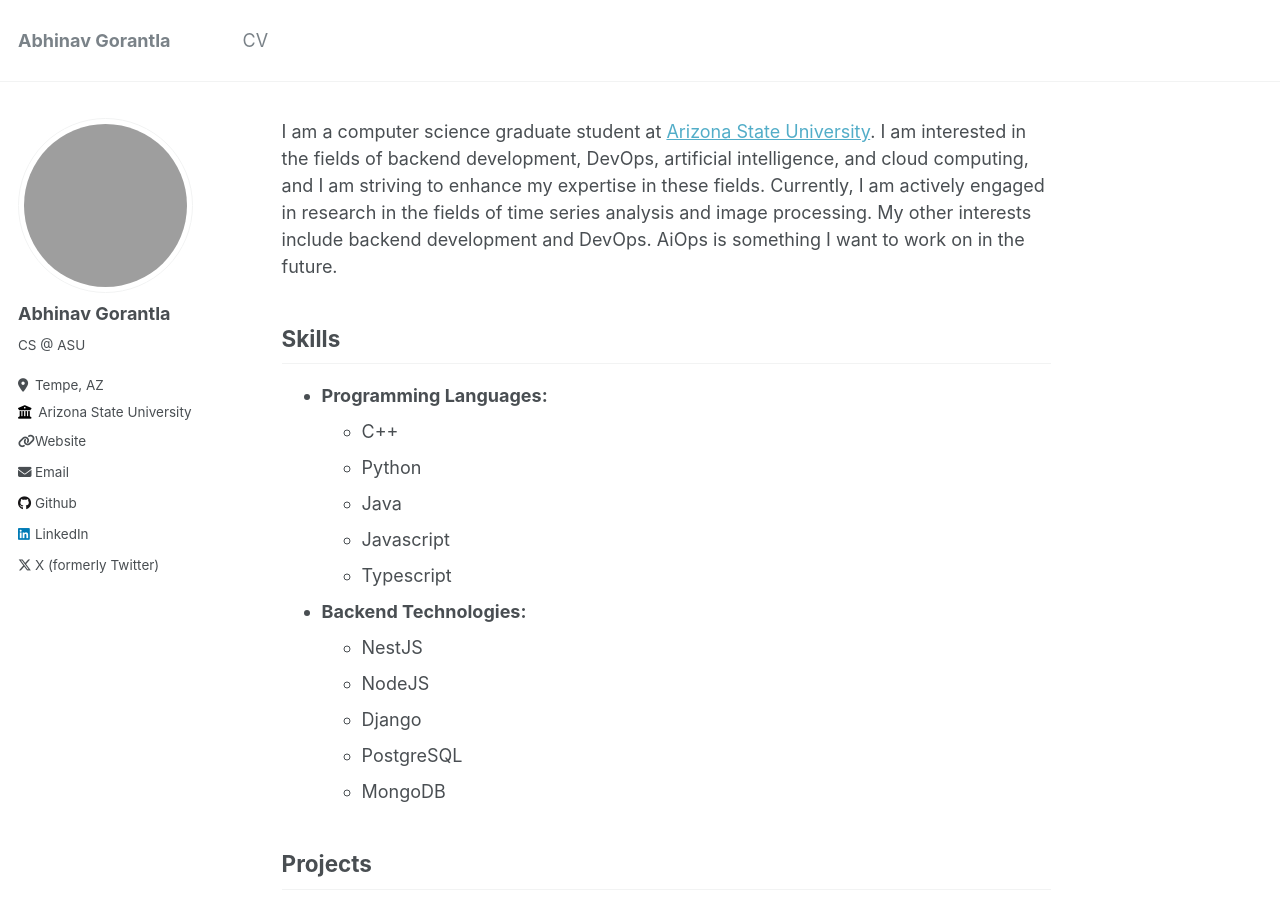
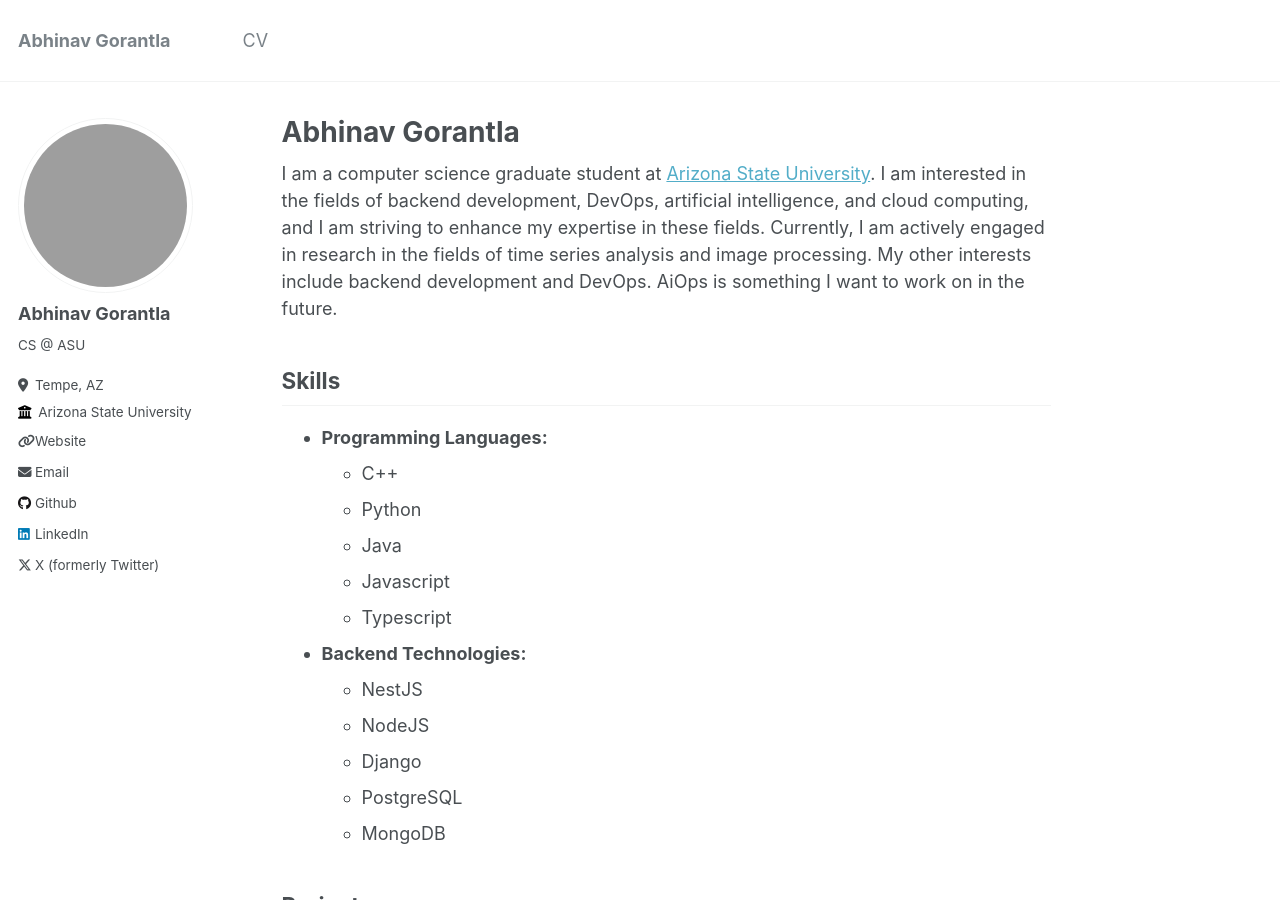
Before and after one commit to AbhinavGor/abhinavgor.github.io, a Jekyll site: the page built from _pages/about.md, in a window 1280 px wide and 900 px high. Built offline with Jekyll 4.4.1, drawn with Linux system fonts in a browser that asks for light colours; grey boxes are pictures that could not be loaded.

Commit message:
Changed title

```diff
--- a/_pages/about.md
+++ b/_pages/about.md
@@ -1,6 +1,6 @@
 ---
 permalink: /
-title: **Abhinav** Gorantla
+title: "Abhinav Gorantla"
 author_profile: true
 redirect_from:
   - /about/
```
